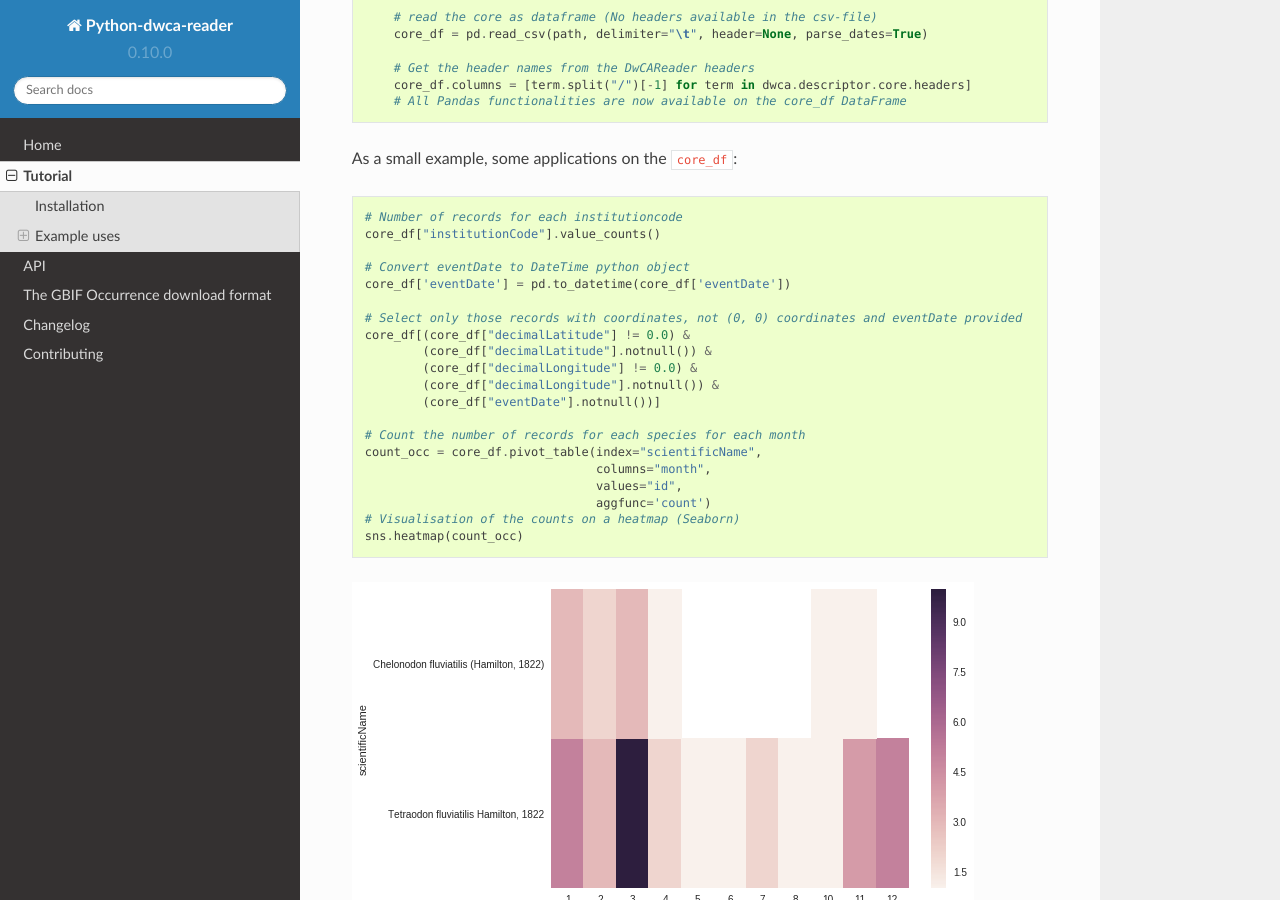
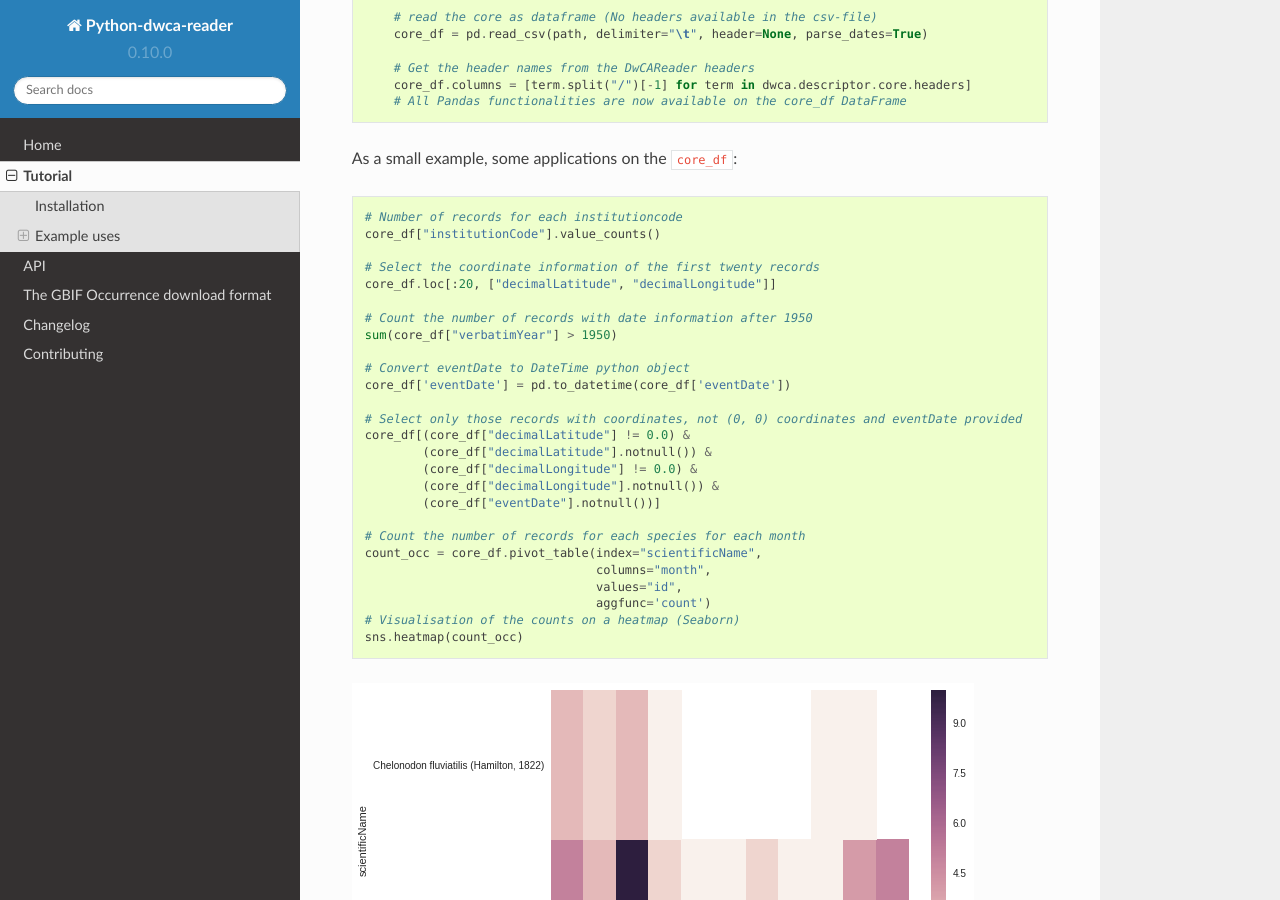
Before and after one commit to BelgianBiodiversityPlatform/python-dwca-reader, a Sphinx documentation site: the page built from doc/tutorial.rst, in a window 1280 px wide and 900 px high, scrolled down 2840 px. Built offline with Sphinx 7.4.7 and the Read the Docs theme 2.0.0, drawn with Linux system fonts in a browser that asks for light colours.

Commit message:
Add Pandas slicing and boolean filtering example

```diff
--- a/doc/tutorial.rst
+++ b/doc/tutorial.rst
@@ -174,6 +174,12 @@ As a small example, some applications on the ``core_df``:
     # Number of records for each institutioncode
     core_df["institutionCode"].value_counts()
 
+    # Select the coordinate information of the first twenty records
+    core_df.loc[:20, ["decimalLatitude", "decimalLongitude"]]
+
+    # Count the number of records with date information after 1950
+    sum(core_df["verbatimYear"] > 1950)
+
     # Convert eventDate to DateTime python object
     core_df['eventDate'] = pd.to_datetime(core_df['eventDate'])
 
```
